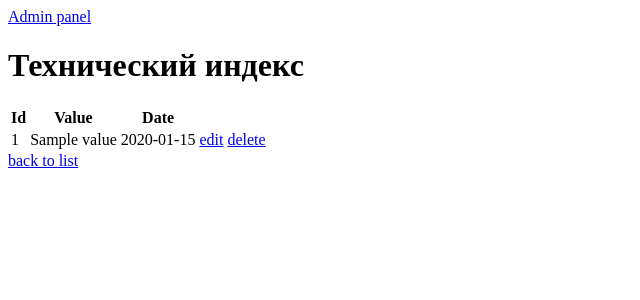
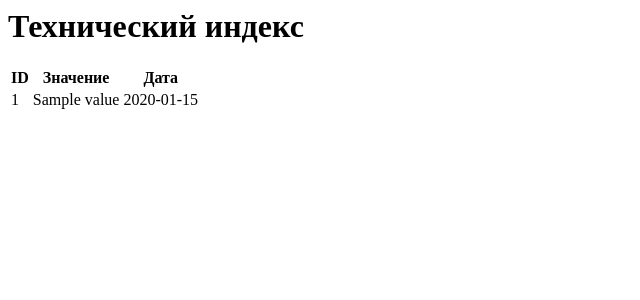
Before and after one commit to Arti9-9/tprIDZ, a Symfony app: template templates/techical_indexs/show.html.twig in a window 1280 px wide. Shown: the top 300 px of the page, without its empty margins (0-640 px from the left). Run offline with Twig, Linux system fonts and the light colour scheme; the template is opened without the code that fills it: most values are stand-ins (such as "Sample title", 1, 10 or a date in 2020); some libraries are stand-ins or nearby versions.

Commit message:
Последний коммит

```diff
--- a/src/Controller/Admin/EquipmentCrudController.php
+++ b/src/Controller/Admin/EquipmentCrudController.php
@@ -30,7 +30,7 @@ class EquipmentCrudController extends AbstractCrudController
         return [
             TextField::new('name','Имя оборудования'),
             TextareaField::new('description', 'Описание'),
-            AssociationField::new('units', 'Связанные узлы'),
+            DateField::new('date','Дата ввода в эксплуатацию'),
         ];
     }
 
--- a/templates/equipment/show.html.twig
+++ b/templates/equipment/show.html.twig
@@ -28,8 +28,10 @@
     </table>
     {{ include('techical_indexs/show.html.twig') }}
     {{ include('reliabilities/show.html.twig') }}
-    <a class="btn-info" href="{{  path('find_tech_index',{'id':equipment.id}) }}">TEST</a>
-    <a class="btn-info" href="{{  path('reliability_equipment',{'id':equipment.id}) }}">TEST2</a>
+    <div class="m-2">
+        <a class="btn btn-info" href="{{  path('find_tech_index',{'id':equipment.id}) }}">Расчет тех. индекса</a>
+        <a class="btn btn-info" href="{{  path('reliability_equipment',{'id':equipment.id}) }}">Расчет Рэо</a>
+    </div>
     {#  <a href="{{ path('equipment_index') }}">back to list</a>
 
     <a href="{{ path('equipment_edit', {'id': equipment.id}) }}">edit</a>
--- a/templates/techical_indexs/show.html.twig
+++ b/templates/techical_indexs/show.html.twig
@@ -1,6 +1,4 @@
-{% extends 'base.html.twig' %}
 
-{% block title %}TechicalIndexs{% endblock %}
 
 {% block body %}
     <h1>Технический индекс</h1>
@@ -8,9 +6,9 @@
     <table class="table">
         <tbody>
             <tr>
-                <th>Id</th>
-                <th>Value</th>
-                <th>Date</th>
+                <th>ID</th>
+                <th>Значение</th>
+                <th>Дата</th>
             </tr>
 
                  {% for index in techical_index %}
@@ -18,18 +16,18 @@
                  <td>{{ index.id }}</td>
                  <td>{{ index.value }}</td>
                  <td>{{ index.date ? index.date|date('Y-m-d') : '' }}</td>
-                 <td>
+                 {#  <td>
                   <a href="{{ path('techical_indexs_edit', {'id': index.id}) }}">edit </a>
                   </td>
                    <td>
                   <a href="{{ path('techical_indexs_delete', {'id': index.id}) }}">delete </a>
-                  </td>
+                  </td> #}
                 </tr>
                  {% endfor %}
         </tbody>
     </table>
 
-    <a href="{{ path('techical_indexs_index') }}">back to list</a><br>
+    {#  <a href="{{ path('techical_indexs_index') }}">back to list</a><br> #}
 
 
 
```
Also changed, not shown: templates/reliabilities/show.html.twig (+2 -6 lines).
